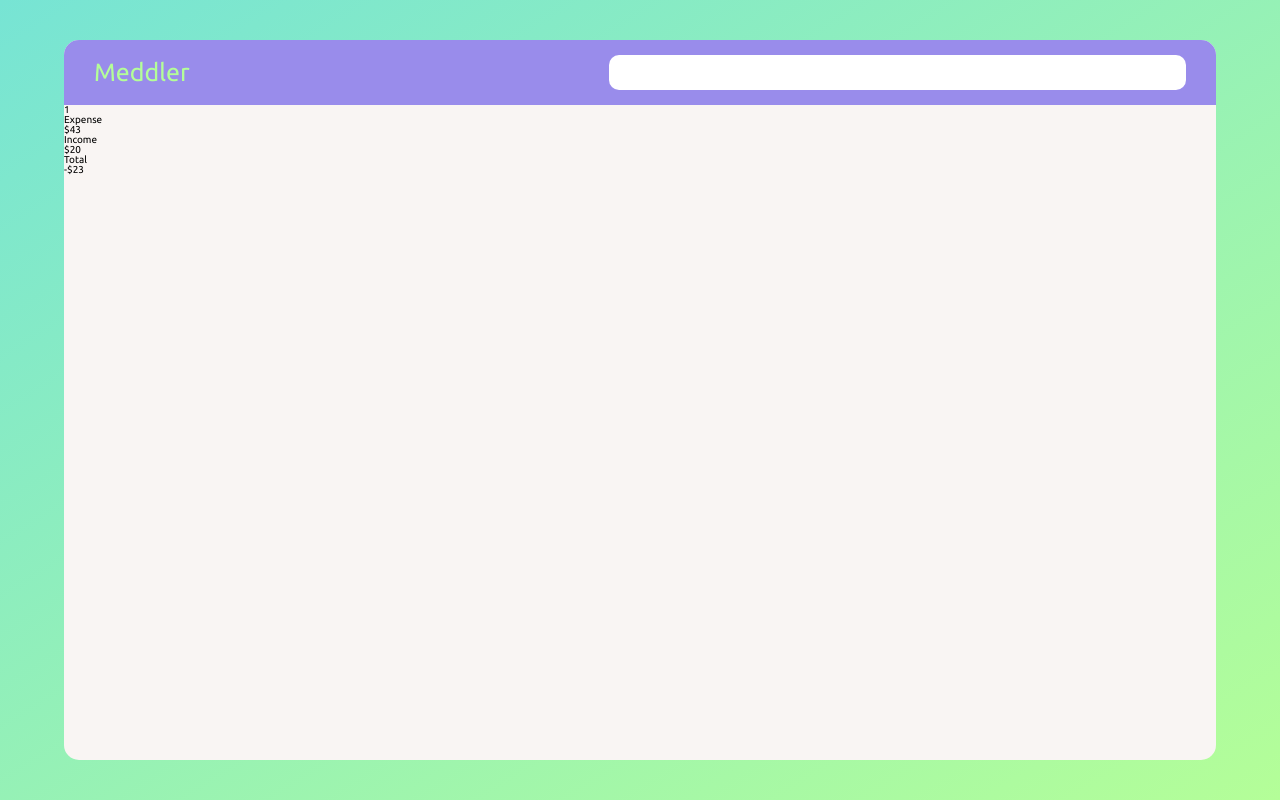
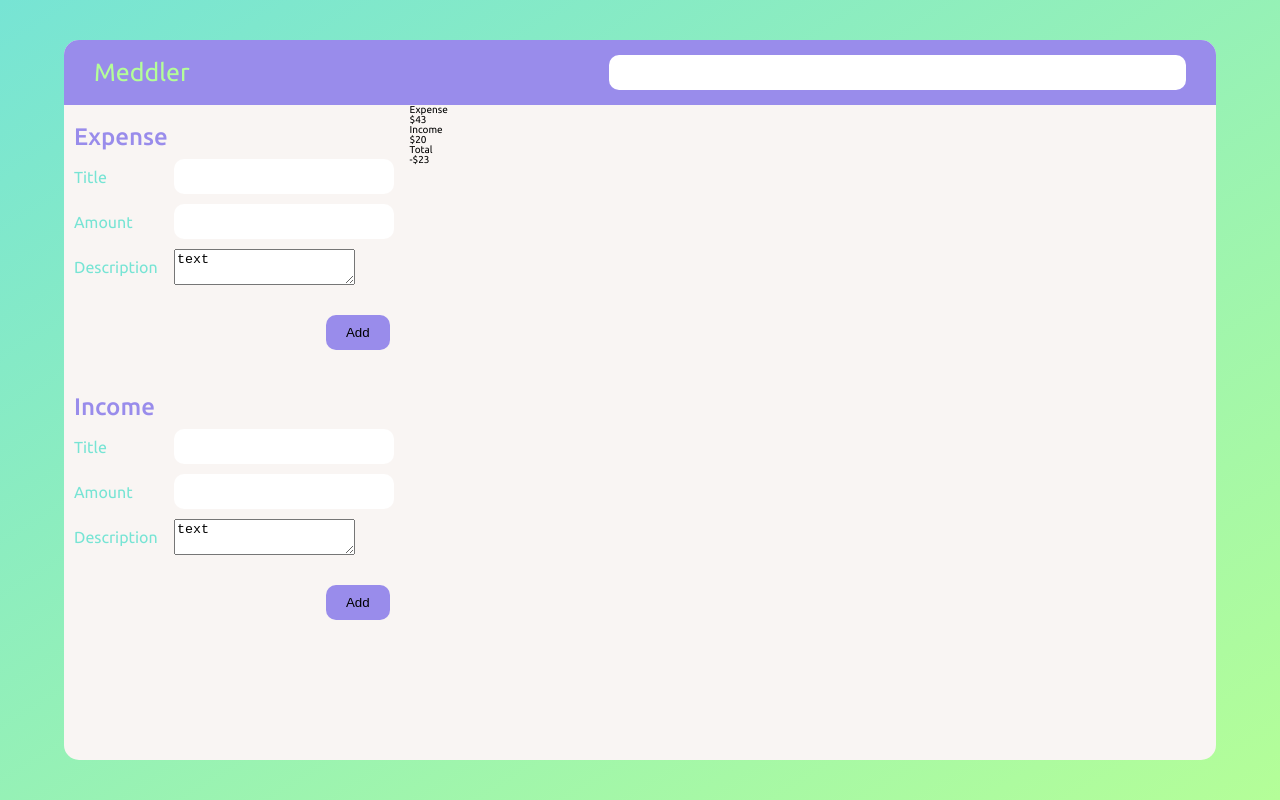
Before and after one commit to SumiSeo/pwa-react-app, a React (Create React App) app: page / in a window 1280 px wide. Built offline with nearby package versions, Linux system fonts and the light colour scheme.

Commit message:
feat(ledger): create ledger component and scss styling

```diff
--- /dev/null
+++ b/src/components/AddLedger.tsx
@@ -0,0 +1,33 @@
+import React from "react";
+interface ChildProps {
+  title: string;
+}
+
+const AddLedger: React.FC<ChildProps> = ({ title }) => {
+  return (
+    <div className="ledger">
+      <div className="ledger__container">
+        <h2 className="ledger__name">{title}</h2>
+        <form>
+          <div className="ledger__box ledger__title">
+            <label htmlFor="ledger__title">Title</label>
+            <input name="ledger__title" id="ledger__title" type="text" />
+          </div>
+          <div className="ledger__box ledger__amount">
+            <label htmlFor="ledger__amount">Amount</label>
+            <input name="ledger__amount" id="ledger__amount" type="text" />
+          </div>
+          <div className="ledger__box ledger__desc">
+            <label htmlFor="ledger__desc">Description</label>
+            <textarea name="ledger__desc" id="ledger__desc">
+              text
+            </textarea>
+          </div>
+          <input value="Add" className="ledger__submit" type="submit" />
+        </form>
+      </div>
+    </div>
+  );
+};
+
+export default AddLedger;
--- a/src/components/Container.tsx
+++ b/src/components/Container.tsx
@@ -1,9 +1,13 @@
 import React from "react";
+import AddLedger from "./AddLedger";
 import Dashboard from "./Dashboard";
 const Container: React.FC = () => {
   return (
-    <div>
-      <div className="container__column">1</div>
+    <div className="container">
+      <div className="container__column">
+        <AddLedger title="Expense" />
+        <AddLedger title="Income" />
+      </div>
       <div className="container__column">
         <Dashboard />
       </div>
--- a/src/sass/_container.scss
+++ b/src/sass/_container.scss
@@ -0,0 +1,11 @@
+.container {
+  display: flex;
+
+  &__column:first-child {
+    width: 30%;
+    height: 100%;
+  }
+  &__column:last-child {
+    width: 60%;
+  }
+}
--- /dev/null
+++ b/src/sass/_ledger.scss
@@ -0,0 +1,53 @@
+.ledger {
+  display: flex;
+  flex-direction: column;
+
+  &__container {
+    padding: 1rem;
+    position: relative;
+    height: 25rem;
+    &:hover {
+    }
+  }
+  &__name {
+    font-size: 2.4rem;
+    color: $purple;
+    margin: 1rem 0;
+    font-weight: 500;
+  }
+  &__box {
+    display: flex;
+    align-items: center;
+    margin-bottom: 1rem;
+    label {
+      display: inline-block;
+      font-size: 1.6rem;
+      width: 10rem;
+      color: $skyblue;
+    }
+    input {
+      width: 20rem;
+      outline: none;
+      border: none;
+      border-radius: 10px;
+      padding: 1rem;
+    }
+  }
+  &__title {
+  }
+  &__amount {
+  }
+  &__desc {
+  }
+  &__submit {
+    outline: none;
+    border: none;
+    border-radius: 10px;
+    padding: 1rem 2rem;
+    position: absolute;
+    right: 2rem;
+    margin: 2rem 0;
+    background-color: $purple;
+    cursor: pointer;
+  }
+}
--- a/src/sass/main.scss
+++ b/src/sass/main.scss
@@ -3,3 +3,4 @@
 @import "./navigation";
 @import "./app";
 @import "./container";
+@import "./ledger";
```
